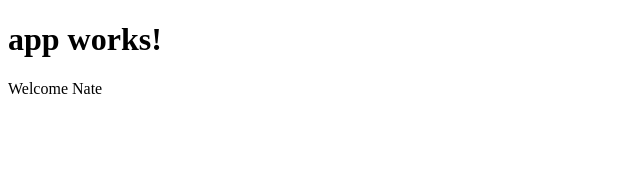
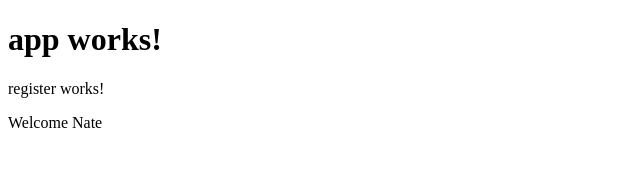
Before and after one commit to nathan-j-brenner/ngrx_test, an Angular app: page / in a window 1280 px wide. Shown: the top 170 px of the page, without its empty margins (0-640 px from the left). Built offline with nearby package versions, Linux system fonts and the light colour scheme.

Commit message:
created register component

```diff
--- a/src/app/app.component.html
+++ b/src/app/app.component.html
@@ -1,5 +1,5 @@
 <h1>
   {{title}}
 </h1>
-
+<app-register></app-register>
 <app-home></app-home>
--- a/src/app/app.module.ts
+++ b/src/app/app.module.ts
@@ -5,11 +5,13 @@
 
 import { AppComponent } from './app.component';
 import {HomeComponent} from './home/home.component';
+import {RegisterComponent} from './register/register.component';
 
 @NgModule({
   declarations: [
     AppComponent,
-    HomeComponent
+    HomeComponent,
+    RegisterComponent
   ],
   imports: [
     BrowserModule,
--- /dev/null
+++ b/src/app/register/register.component.html
@@ -0,0 +1,3 @@
+<p>
+  register works!
+</p>
--- /dev/null
+++ b/src/app/register/register.component.ts
@@ -0,0 +1,15 @@
+import { Component, OnInit } from '@angular/core';
+
+@Component({
+  selector: 'app-register',
+  templateUrl: './register.component.html',
+  styleUrls: ['./register.component.css']
+})
+export class RegisterComponent implements OnInit {
+
+  constructor() { }
+
+  ngOnInit() {
+  }
+
+}
```
Also changed, not shown: src/app/register/register.component.css (added), 1 other file (tests, documents, lock files or other folders).
